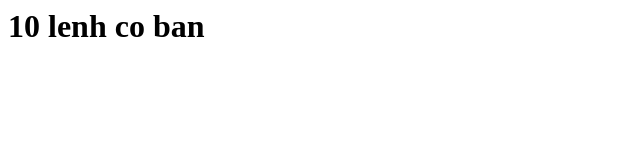
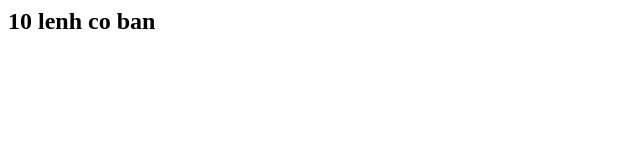
Before and after one commit to nqkiet7/github_tutorial, a plain HTML site: page index.html in a window 1280 px wide. Shown: the whole page, without its empty margins (0-640 px from the left). Drawn offline with Linux system fonts and the light colour scheme.

Commit message:
h1 to h2

```diff
--- a/index.html
+++ b/index.html
@@ -5,6 +5,6 @@
     <title>Github tutorial</title>
 </head>
 <body>
-    <h1>10 lenh co ban</h1>
+    <h2>10 lenh co ban</h2>
 </body>
 </html>
```
